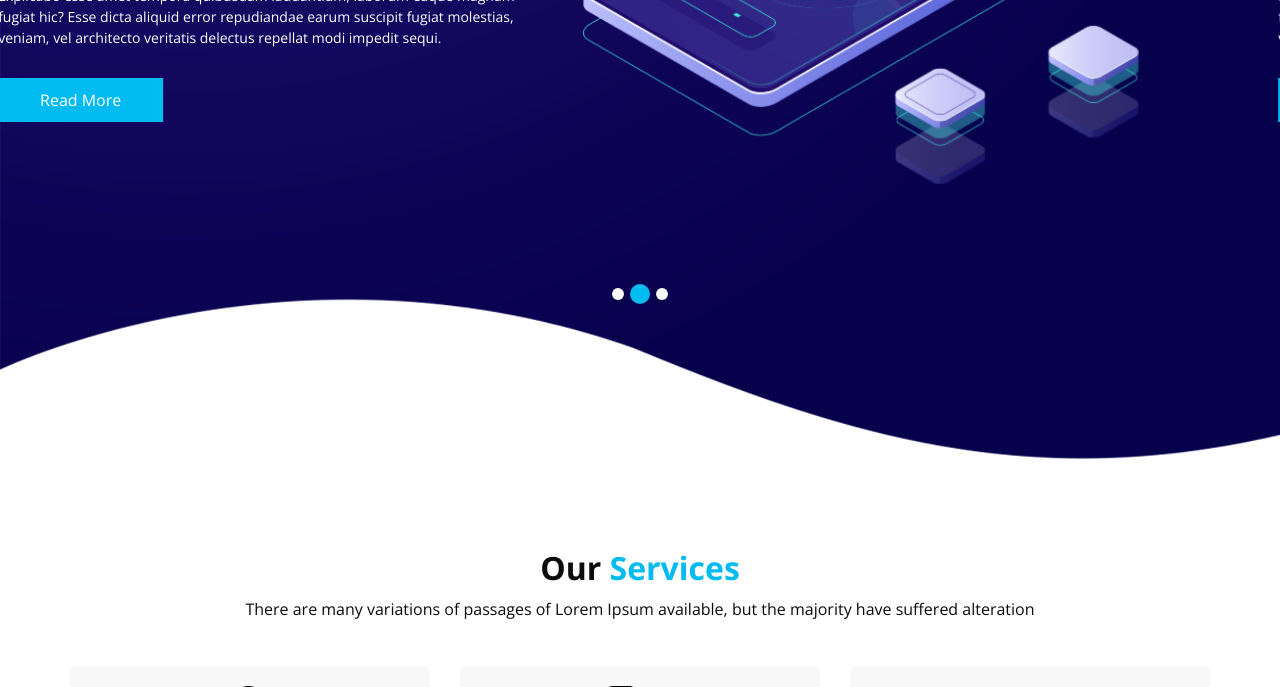
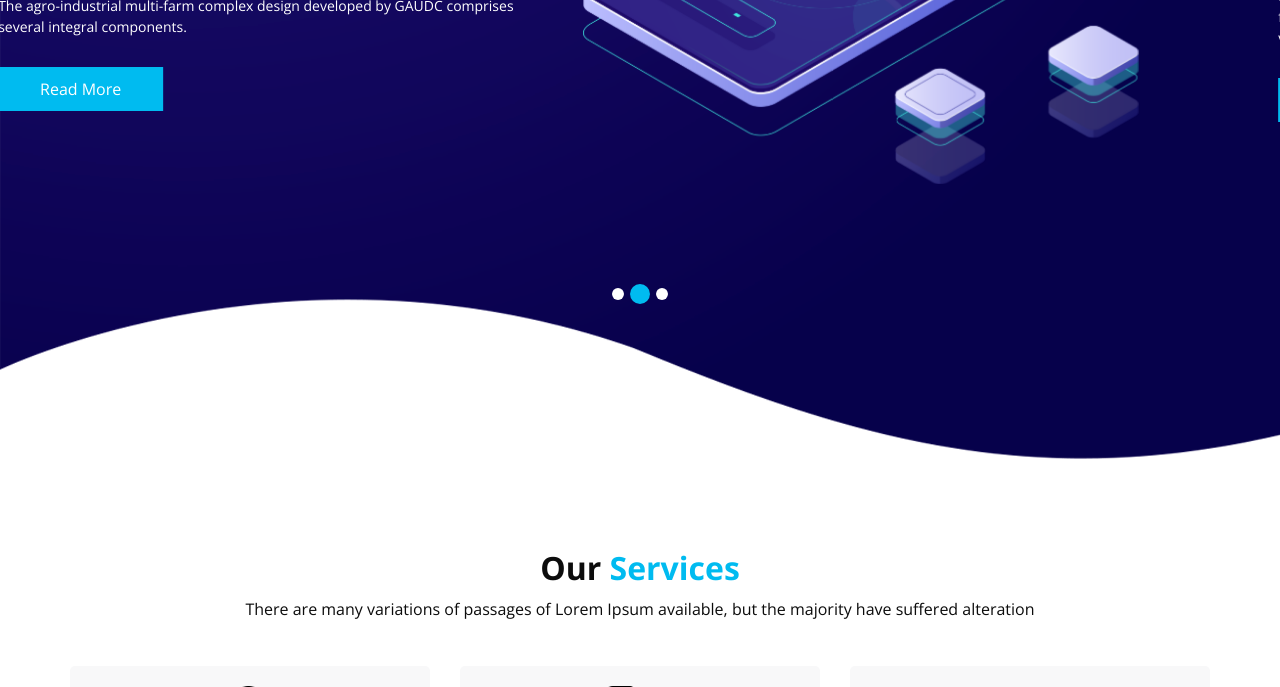
Before and after one commit to lgoptimusgpro/website, a plain HTML site: page index.html in a window 1280 px wide. Shown: the part 413-1100 px from the top of the page. Drawn offline with nearby package versions, Linux system fonts and the light colour scheme; some packages are replaced by stand-ins of ours.

Commit message:
Update index.html

```diff
--- a/index.html
+++ b/index.html
@@ -13,7 +13,7 @@
   <meta name="author" content="" />
   <link rel="shortcut icon" href="images/favicon.png" type="">
 
-  <title> Finexo </title>
+  <title> GreenAsia Unlimited  </title>
 
   <!-- bootstrap core css -->
   <link rel="stylesheet" type="text/css" href="css/bootstrap.css" />
@@ -103,7 +103,7 @@
                       Currency
                     </h1>
                     <p>
-                      Explicabo esse amet tempora quibusdam laudantium, laborum eaque magnam fugiat hic? Esse dicta aliquid error repudiandae earum suscipit fugiat molestias, veniam, vel architecto veritatis delectus repellat modi impedit sequi.
+                      The agro-industrial multi-farm complex design developed by GAUDC comprises several integral components.
                     </p>
                     <div class="btn-box">
                       <a href="" class="btn1">
```
